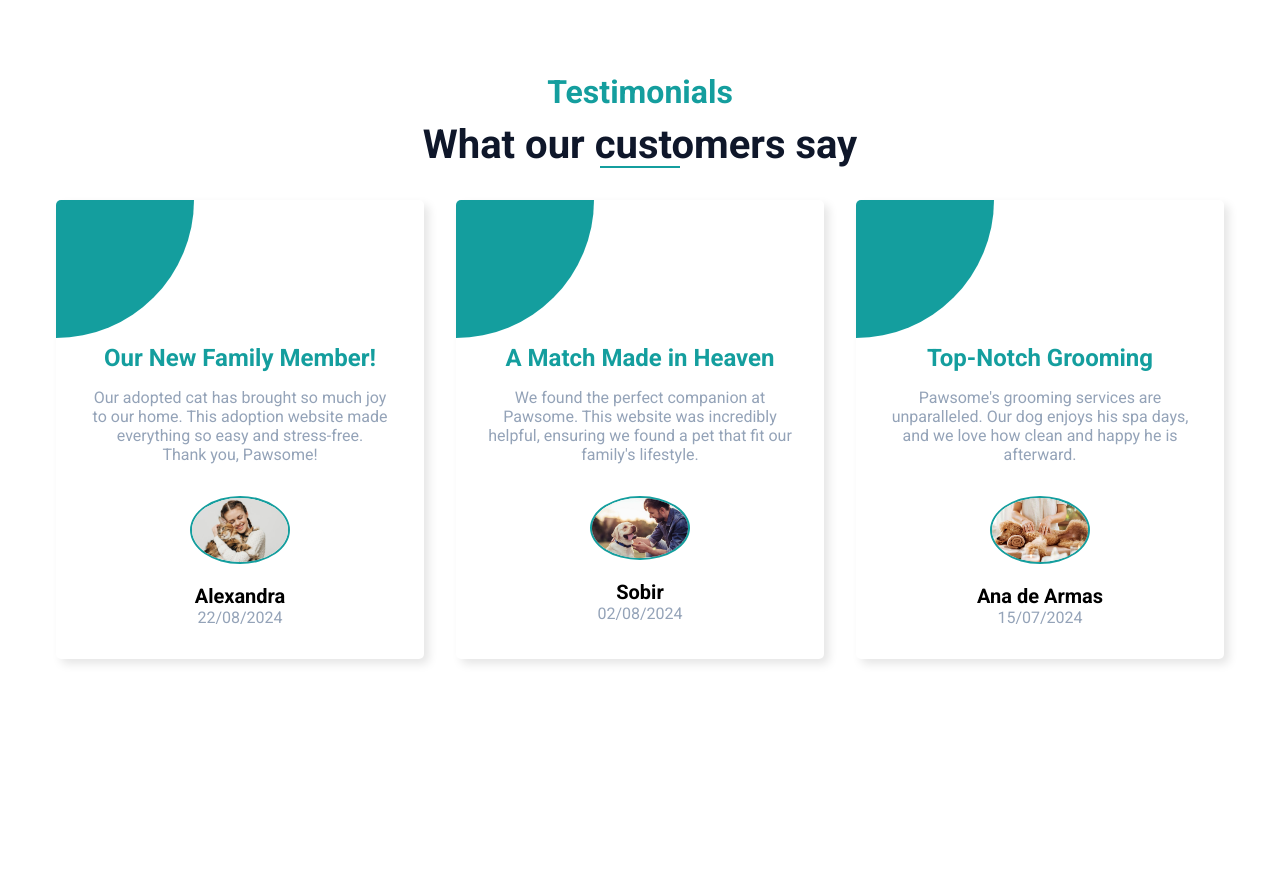
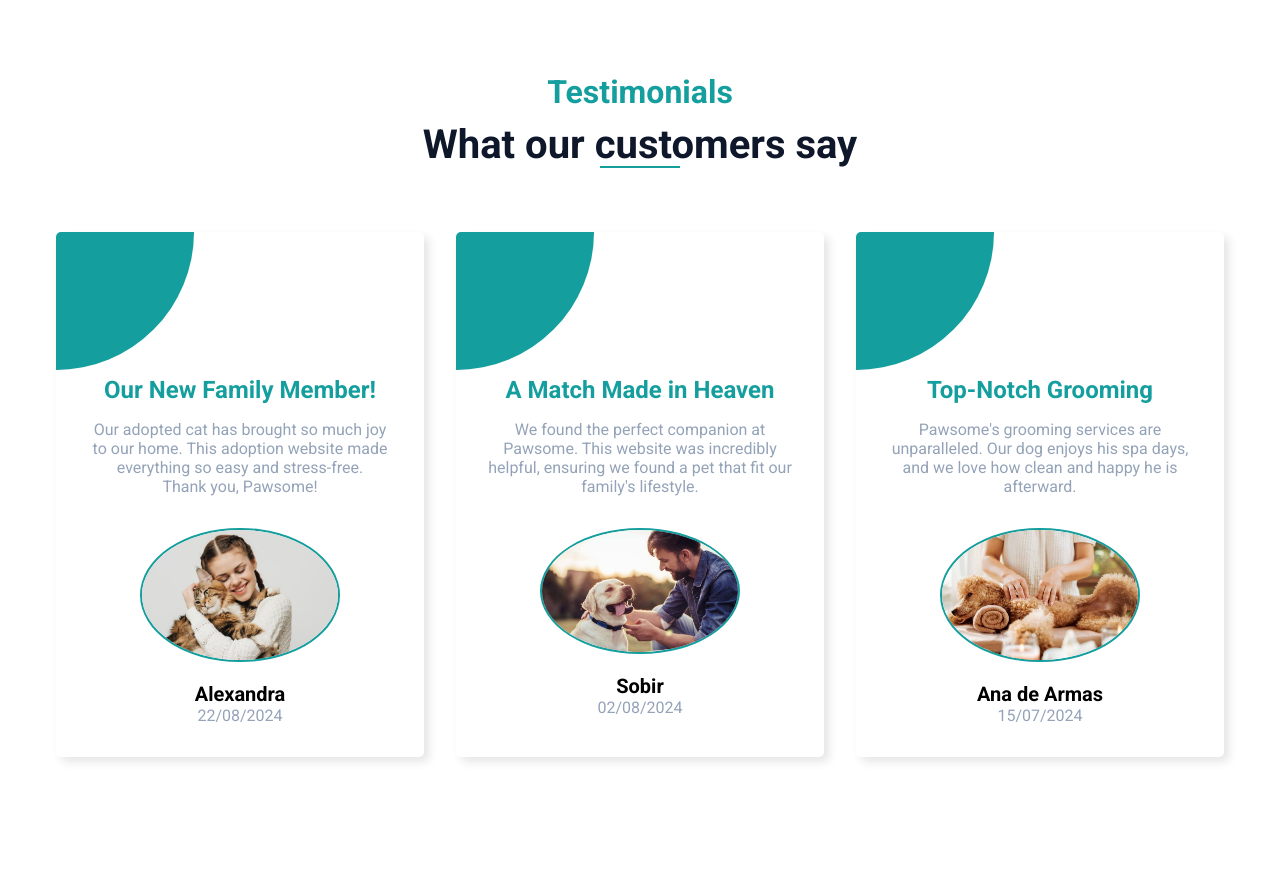
Before and after one commit to abinb23/Pet-Adoption, a PHP site: page /pawsome.html in a window 1280 px wide. Shown: the part 3163-4055 px from the top of the page. Run offline with PHP 8.4, Linux system fonts and the light colour scheme; some libraries are stand-ins or nearby versions.

Commit message:
testimonial completed

```diff
--- a/pawsome.css
+++ b/pawsome.css
@@ -408,7 +408,7 @@ body {
 
 .testimonial__container h1 {
   position: relative;
-  margin-bottom: 2rem;
+  margin-bottom: 4rem;
   font-size: 2.5rem;
   font-weight: 600;
   color: #0f172a; /* Text dark color */
@@ -482,7 +482,7 @@ body {
 
 .testimonial__card img {
   margin-bottom: 1rem;
-  max-width: 100px;
+  max-width: 200px; /* Increased size */
   border-radius: 100%;
   border: 2px solid #149e9e; /* Primary color */
   transition: 0.3s;
@@ -521,7 +521,6 @@ body {
   border-color: #ffffff; /* White color */
 }
 
-/* Testimonial Section Styling */
 
 /* Footer styling */
 footer {
```
